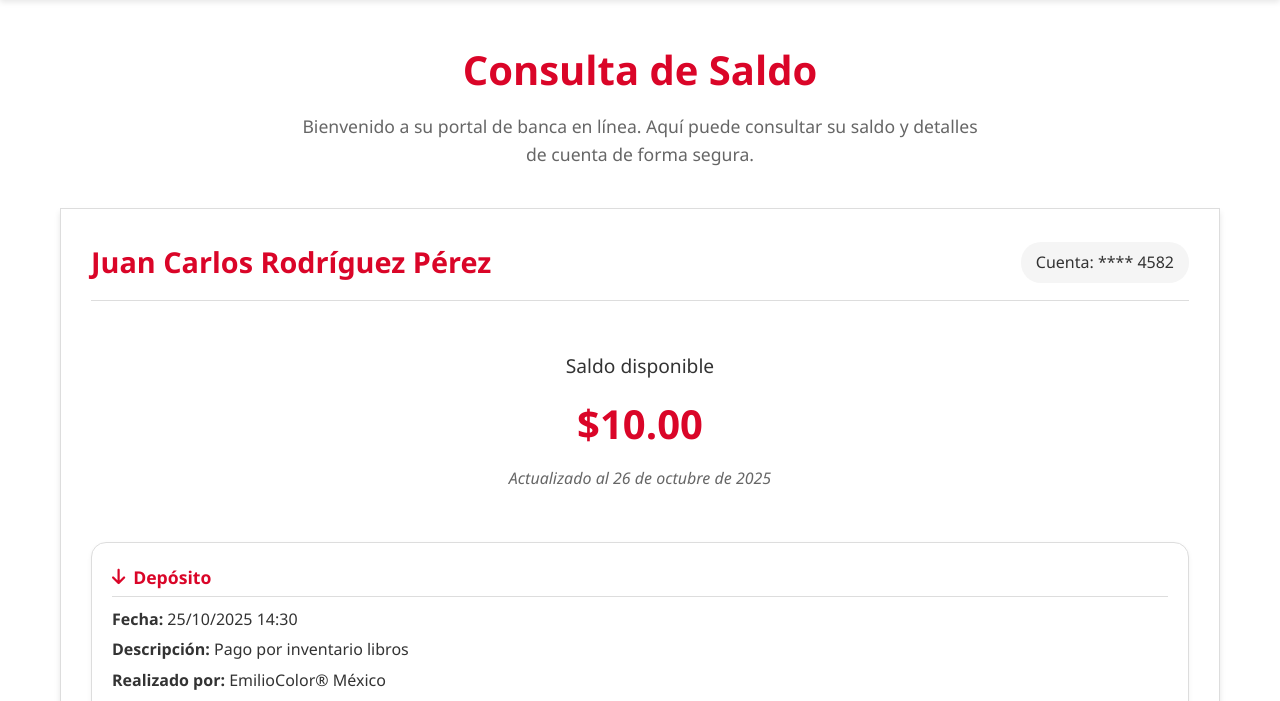
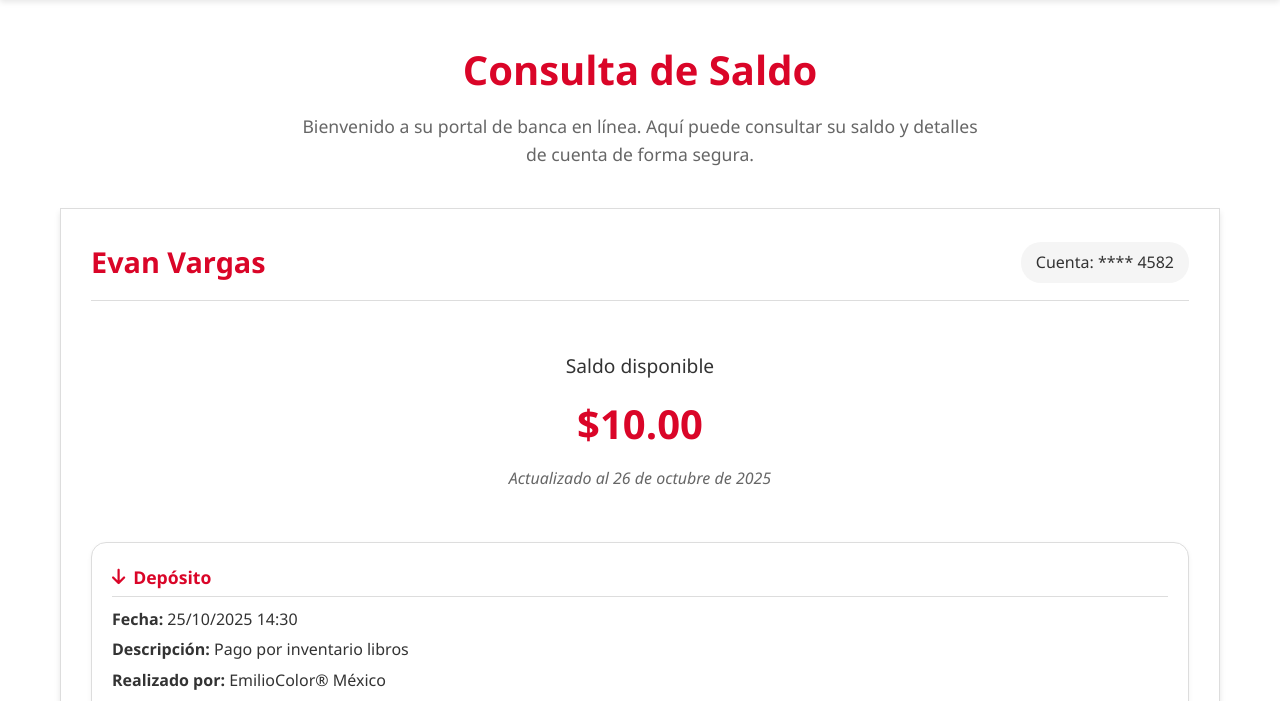
Before and after one commit to emiliocolor/icrefae, a plain HTML site: page index.html in a window 1280 px wide. Shown: the part 82-783 px from the top of the page. Drawn offline with nearby package versions, Linux system fonts and the light colour scheme.

Commit message:
Update index.html

```diff
--- a/index.html
+++ b/index.html
@@ -408,7 +408,7 @@
 
             <section class="client-info">
                 <div class="client-header">
-                    <div class="client-name">Juan Carlos Rodríguez Pérez</div>
+                    <div class="client-name">Evan Vargas</div>
                     <div class="account-number">Cuenta: **** 4582</div>
                 </div>
 
@@ -488,7 +488,7 @@
 
             // Datos del cliente
             const clientData = {
-                name: "Juan Carlos Rodríguez Pérez",
+                name: "Evan Vargas",
                 account: "**** 4582",
                 balance: "$10.00",
                 date: fechaFormateada
@@ -583,4 +583,5 @@
         });
     </script>
 </body>
+
 </html>
```
